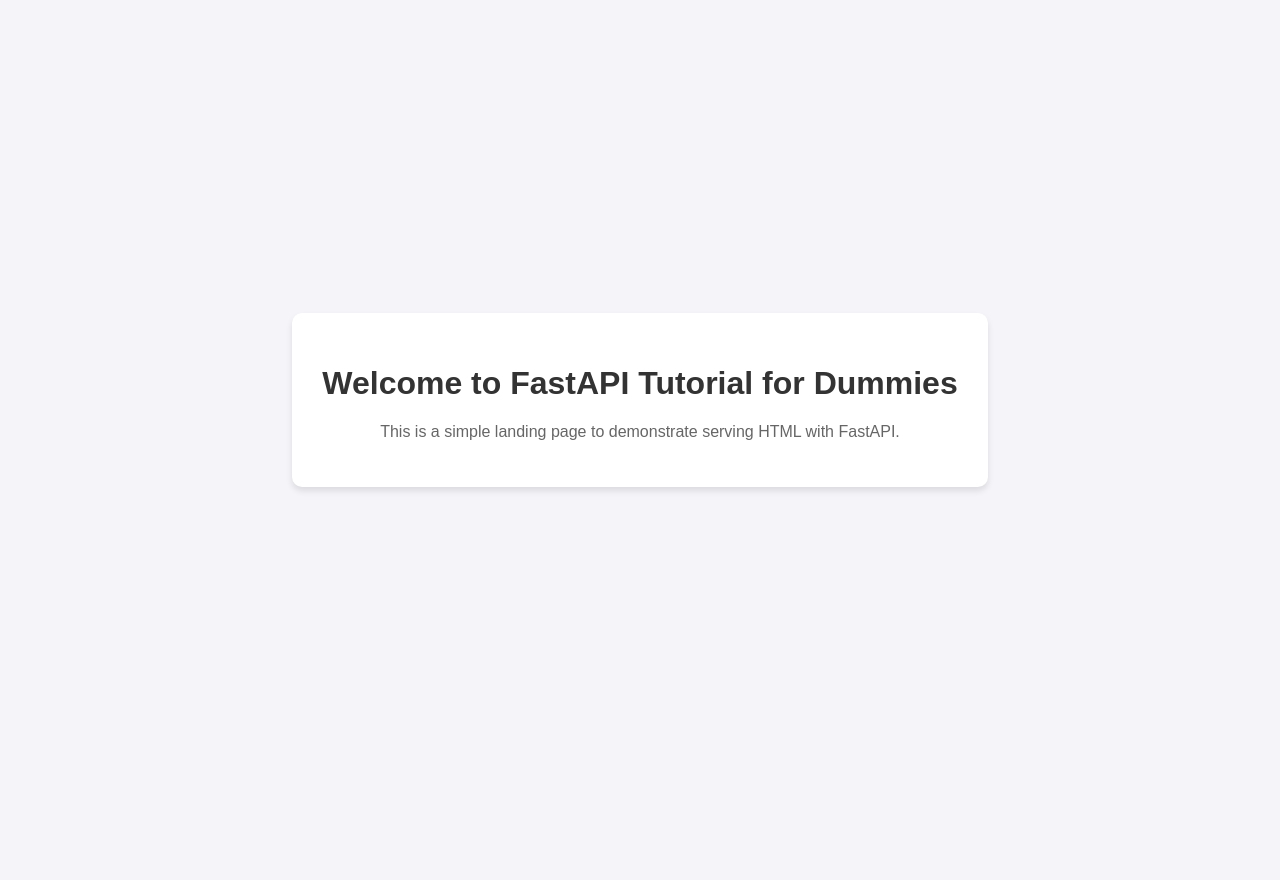
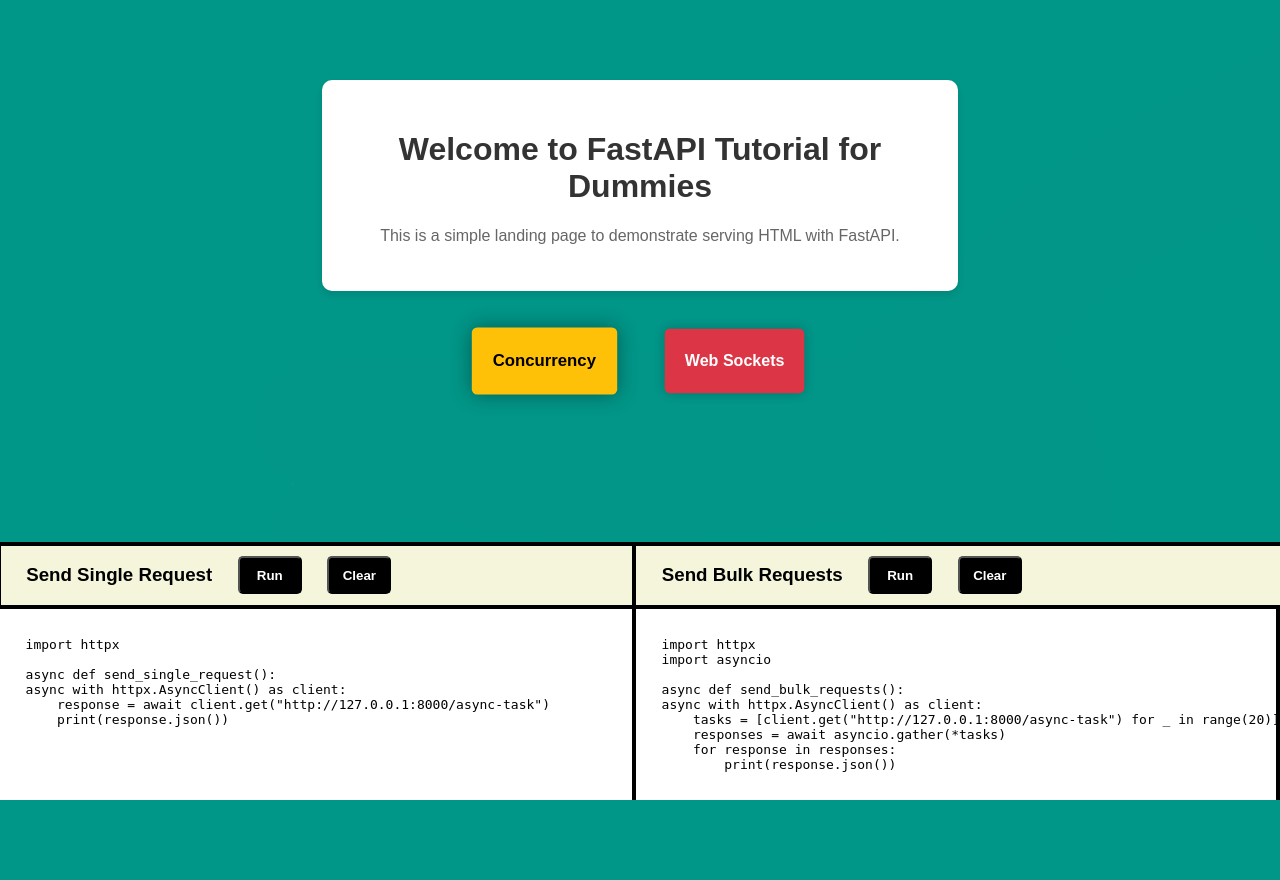
Before and after one commit to jaggannadhan/FastAPIForDummies, a FastAPI app: page / in a window 1280 px wide. Before the commit the page ends 491 px from the top, so only its background shows below. Run offline with FastAPI, Linux system fonts and the light colour scheme.

Commit message:
view for concurrency v1 done

```diff
--- a/main.py
+++ b/main.py
@@ -1,5 +1,7 @@
 from fastapi import FastAPI
 from routers.default_route import router as default_route
+from fastapi.staticfiles import StaticFiles
+
 
 app = FastAPI(
     title="FastAPI Tutorial for Dummies",
@@ -7,4 +9,5 @@
     version="1.0.0"
 )
 
+app.mount("/static", StaticFiles(directory="static"), name="static")
 app.include_router(default_route)
--- a/routers/default_route.py
+++ b/routers/default_route.py
@@ -1,6 +1,7 @@
 from fastapi import APIRouter, Request
 from fastapi.templating import Jinja2Templates
 import asyncio
+import httpx
 
 router = APIRouter()
 
@@ -17,6 +18,28 @@
 
 @router.get("/async-task")
 async def async_task():
-    # Simulate an asynchronous task (e.g., fetching data or processing)
+    """
+    Simulate an Asynchronous Task
+    This endpoint simulates a time-consuming asynchronous operation (e.g., fetching data).
+
+    Returns:
+        dict: A message indicating the task is completed.
+    """
     await asyncio.sleep(2)  # Simulate a 2-second delay
     return {"message": "Asynchronous task completed!"}
+
+
+@router.get("/test-concurrency")
+async def test_concurrency():
+    async with httpx.AsyncClient() as client:
+        start_time = asyncio.get_event_loop().time()
+        tasks = [client.get("http://127.0.0.1:8000/async-task") for _ in range(20)]
+        responses = await asyncio.gather(*tasks)
+        elapsed_time = asyncio.get_event_loop().time() - start_time
+
+    results = {
+        "total_requests": len(responses),
+        "total_time_seconds": round(elapsed_time, 2),
+        "responses": [response.json() for response in responses],
+    }
+    return results
--- a/static/css/index.css
+++ b/static/css/index.css
@@ -1,11 +1,15 @@
 body {
     font-family: Arial, sans-serif;
-    background-color: #f4f4f9;
-    display: flex;
+    background-image: url('/static/images/landing.png'); /* Set background image */
+    background-size: cover; /* Ensure the image covers the entire body */
+    background-position: center; /* Center the image */
+    background-repeat: no-repeat; /* Prevent the image from repeating */
     justify-content: center;
-    align-items: center;
+    align-items: flex-start;
     height: 100vh;
     margin: 0;
+    margin-top: 10vh;
+    overflow: hidden;
 }
 
 .container {
@@ -23,3 +27,158 @@
 p {
     color: #666666;
 }
+
+.features {
+    width: 94%;
+    display: flex;
+    justify-content: center;
+    align-items: center;
+    margin: 3vw;
+}
+
+.feature-button {
+    padding: 10px 20px;
+    font-size: 16px;
+    border: none;
+    border-radius: 5px;
+    color: white;
+    height: 5vw;
+    font-weight: bold;
+    cursor: pointer;
+}
+
+.fb1 {
+    background-color: #ffc108;
+    margin-right: 2vw;
+    color: black;
+    animation: pulse1 .5s infinite ease-in-out alternate;
+}
+
+.fb2 {
+    background-color: #dc3545;
+    margin-left: 2vw;
+    animation: pulse2 .5s infinite ease-in-out alternate;
+}
+
+@keyframes pulse1 {
+    0% {
+        transform: scale(1);
+        box-shadow: 0 0 10px rgba(0, 0, 0, 0.2);
+    }
+    100% {
+        transform: scale(1.05);
+        box-shadow: 0 0 20px rgba(0, 0, 0, 0.4);
+    }
+}
+
+@keyframes pulse2 {
+    0% {
+        transform: scale(1.05);
+        box-shadow: 0 0 20px rgba(0, 0, 0, 0.4);
+    }
+    100% {
+        transform: scale(1);
+        box-shadow: 0 0 10px rgba(0, 0, 0, 0.2);
+    }
+}
+
+.feature-button:hover {
+    background-color: black;
+    color: white;
+}
+
+#clear-btn {
+    top: 55%; /* Position below the first button */
+}
+
+/* Main Content */
+.main-content {
+    width: 100%; /* Take up most of the screen */
+    display: flex;
+    justify-content: center;
+}
+
+.container {
+    text-align: center;
+    background: #ffffff;
+    padding: 30px;
+    border-radius: 10px;
+    box-shadow: 0 4px 6px rgba(0, 0, 0, 0.1);
+    width: 45%; /* Half of the main content */
+    height: fit-content !important;
+}
+
+/* Results Section */
+.results {
+    position: absolute;
+    top: 21%;
+    width: 42%;
+    background: #ffffff;
+    padding: 20px;
+    border-radius: 10px;
+    box-shadow: 0 4px 6px rgba(0, 0, 0, 0.1);
+    overflow-y: auto;
+    max-height: 28vh;
+}
+
+.hidden {
+    display: none;
+}
+
+/* Loader */
+.loader {
+    border: 5px solid #f3f3f3; /* Light gray */
+    border-top: 5px solid #3498db; /* Blue */
+    border-radius: 50%;
+    width: 50px;
+    height: 50px;
+    animation: spin 1s linear infinite;
+    position: fixed;
+    top: 50%;
+    left: 50%;
+    transform: translate(-50%, -50%);
+}
+
+@keyframes spin {
+    0% { transform: rotate(0deg); }
+    100% { transform: rotate(360deg); }
+}
+
+#concurrency-mkdwn-cont {
+    background-color: inherit;
+    position: fixed;
+    bottom: 0vw;
+    width: 100%;
+    display: flex;
+    justify-content: center;
+
+    .markdown-box {
+        background-color: white;
+        width: 46%;
+        padding: 0vh 2vw;
+        border-right: 4px solid black;
+
+        header {
+            background: beige;
+            display: flex;
+            justify-content: flex-start;
+            align-items: center;
+            width: 105%;
+            position: relative;
+            left: -5%;
+            padding-left: 2vw;
+            border: 4px solid black;
+
+            .code-btn {
+                width: 5vw;
+                margin-left: 2vw;
+                background-color: black;
+                color: white;
+                border-radius: 5px;
+                font-weight: bold;
+                cursor: pointer;
+                height: 3vw;
+            }
+        }
+    }
+}
--- /dev/null
+++ b/static/scripts/index.js
@@ -0,0 +1,73 @@
+const runSingleRequest = document.getElementById('runSingleRequest');
+const runConcurrentRequest = document.getElementById('runConcurrentRequest');
+const loader = document.getElementById('loader');
+
+const resultsSection1 = document.getElementById('results1');
+const resultsText1 = document.getElementById('results-text1');
+
+const resultsSection2 = document.getElementById('results2');
+const resultsText2 = document.getElementById('results-text2');
+
+const clearBtn1 = document.getElementById('clear-btn1');
+const clearBtn2 = document.getElementById('clear-btn2');
+
+// Function to test concurrency
+async function sendSingleRequest() {
+    loader.classList.remove('hidden'); // Show loader
+    resultsSection1.classList.add('hidden'); // Hide results
+
+    try {
+        // Fetch results from the //async-task endpoint
+        let startTime = new Date().getTime();
+        const response = await fetch('/async-task');
+        let endTime = new Date().getTime();
+        const data = await response.json();
+
+        // Display results
+        data.total_time_seconds = ((endTime-startTime)/1000).toFixed(2);
+        resultsText1.textContent = JSON.stringify(data, null, 2);;
+        resultsSection1.classList.remove('hidden'); // Show results
+    } catch (error) {
+        resultsText1.textContent = 'Error fetching results. Check the console for details.';
+        console.error(error);
+    } finally {
+        loader.classList.add('hidden'); // Hide loader
+    }
+}
+
+async function sendConcurrentRequests() {
+    loader.classList.remove('hidden'); // Show loader
+    resultsSection2.classList.add('hidden'); // Hide results
+
+    try {
+        // Fetch results from the /test-concurrency endpoint
+        const response = await fetch('/test-concurrency');
+        const data = await response.json();
+
+        // Display results
+        resultsText2.textContent = JSON.stringify(data, null, 2);
+        resultsSection2.classList.remove('hidden'); // Show results
+    } catch (error) {
+        resultsText2.textContent = 'Error fetching results. Check the console for details.';
+        console.error(error);
+    } finally {
+        loader.classList.add('hidden'); // Hide loader
+    }
+}
+
+// Function to clear results
+function clearResults1() {
+    resultsSection1.classList.add('hidden'); // Hide results
+    resultsText1.textContent = ''; // Clear text
+}
+
+function clearResults2() {
+    resultsSection2.classList.add('hidden'); // Hide results
+    resultsText2.textContent = ''; // Clear text
+}
+
+// Attach event listeners
+runSingleRequest.addEventListener('click', sendSingleRequest);
+runConcurrentRequest.addEventListener('click', sendConcurrentRequests);
+clearBtn1.addEventListener('click', clearResults1);
+clearBtn2.addEventListener('click', clearResults2);
--- a/templates/index.html
+++ b/templates/index.html
@@ -4,36 +4,76 @@
     <meta charset="UTF-8">
     <meta name="viewport" content="width=device-width, initial-scale=1.0">
     <title>FastAPI Tutorial</title>
-    <!-- <link rel="stylesheet" href="/static/css/index.css"> -->
-    <style>
-        body {
-            font-family: Arial, sans-serif;
-            background-color: #f4f4f9;
-            display: flex;
-            justify-content: center;
-            align-items: center;
-            height: 100vh;
-            margin: 0;
-        }
-        .container {
-            text-align: center;
-            background: #ffffff;
-            padding: 30px;
-            border-radius: 10px;
-            box-shadow: 0 4px 6px rgba(0, 0, 0, 0.1);
-        }
-        h1 {
-            color: #333333;
-        }
-        p {
-            color: #666666;
-        }
-    </style>
+    <link rel="icon" type="image/x-icon" href="/static/images/favicon.svg">
+    <link rel="stylesheet" href="/static/css/index.css?v=1.001">
 </head>
 <body>
-    <div class="container">
-        <h1>Welcome to FastAPI Tutorial for Dummies</h1>
-        <p>This is a simple landing page to demonstrate serving HTML with FastAPI.</p>
+    <!-- Main Content -->
+    <div class="main-content">
+        <div class="container">
+            <h1>Welcome to FastAPI Tutorial for Dummies</h1>
+            <p>This is a simple landing page to demonstrate serving HTML with FastAPI.</p>
+        </div>
     </div>
+
+    <!-- Test Concurrency Button -->
+    <div class="features">
+        <button id="concurrency-btn" class="feature-button fb1">Concurrency</button>
+        <button id="web-socket-btn" class="feature-button fb2">Web Sockets</button>
+    </div>
+
+
+    <div id="concurrency-mkdwn-cont">
+        <div class="markdown-box">
+            <header>
+                <h3>Send Single Request</h3>
+                <button class="code-btn" id="runSingleRequest">Run</button>
+                <button id="clear-btn1" class="code-btn">Clear</button>
+            </header>
+
+            <pre><code class="python">
+import httpx
+
+async def send_single_request():
+async with httpx.AsyncClient() as client:
+    response = await client.get("http://127.0.0.1:8000/async-task")
+    print(response.json())
+            </code></pre>
+            <div id="results1" class="results hidden">
+                <h2>Concurrency Test Results</h2>
+                <pre id="results-text1"></pre>
+            </div>
+        </div>
+
+        <div class="markdown-box">
+            <header>
+                <h3>Send Bulk Requests</h3>
+                <button class="code-btn" id="runConcurrentRequest">Run</button>
+                <button id="clear-btn2" class="code-btn">Clear</button>
+            </header>
+            <pre><code class="python">
+import httpx
+import asyncio
+
+async def send_bulk_requests():
+async with httpx.AsyncClient() as client:
+    tasks = [client.get("http://127.0.0.1:8000/async-task") for _ in range(20)]
+    responses = await asyncio.gather(*tasks)
+    for response in responses:
+        print(response.json())
+            </code></pre>
+
+            <div id="results2" class="results hidden">
+                <h2>Concurrency Test Results</h2>
+                <pre id="results-text2"></pre>
+            </div>
+        </div>
+    </div>
+
+    <!-- Loader -->
+    <div id="loader" class="loader hidden"></div>
+
+    <script type="text/javascript" src="/static/scripts/index.js"></script>
+
 </body>
 </html>
```
Also changed, not shown: static/images/favicon.svg (added), static/images/landing.png (added).
